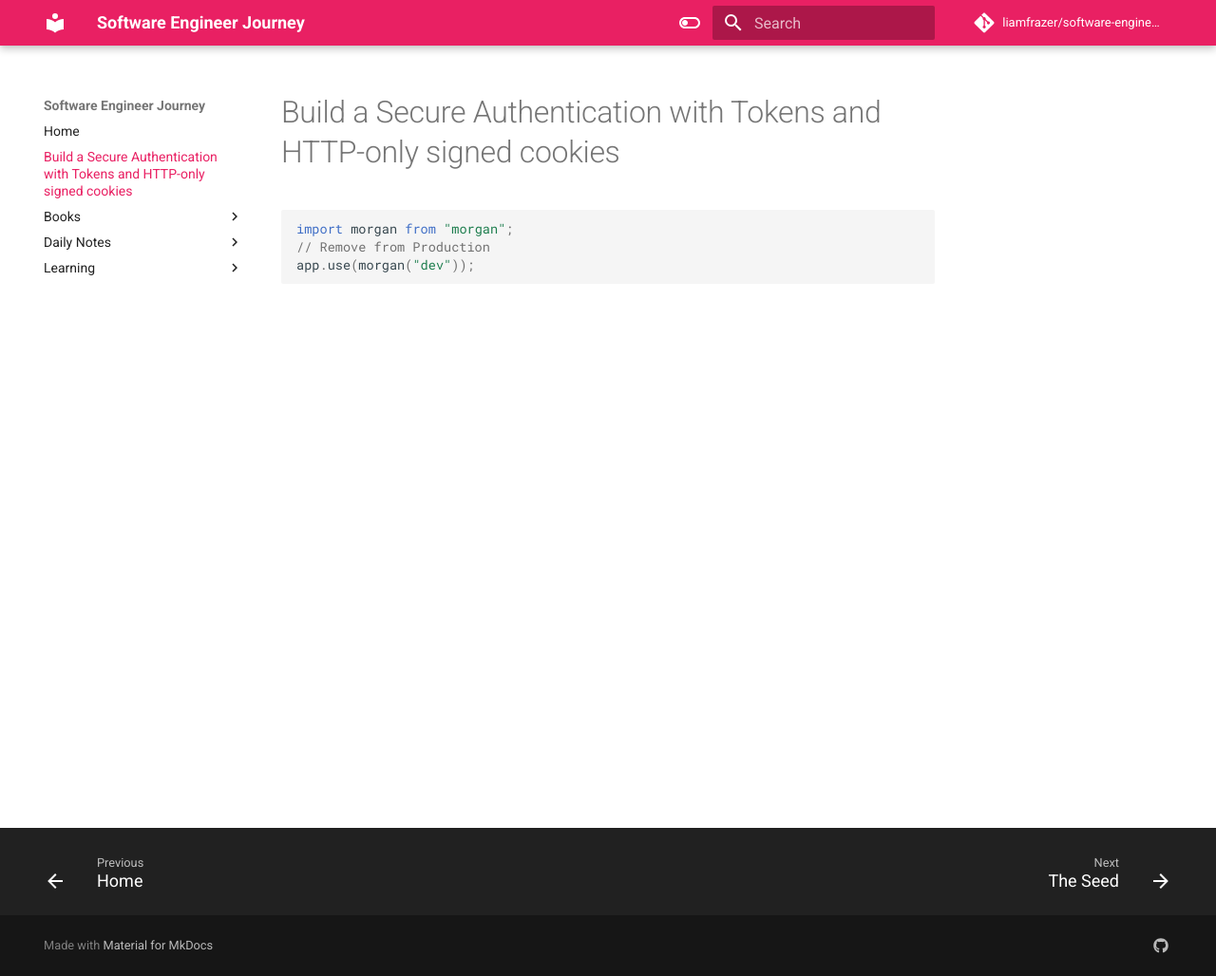
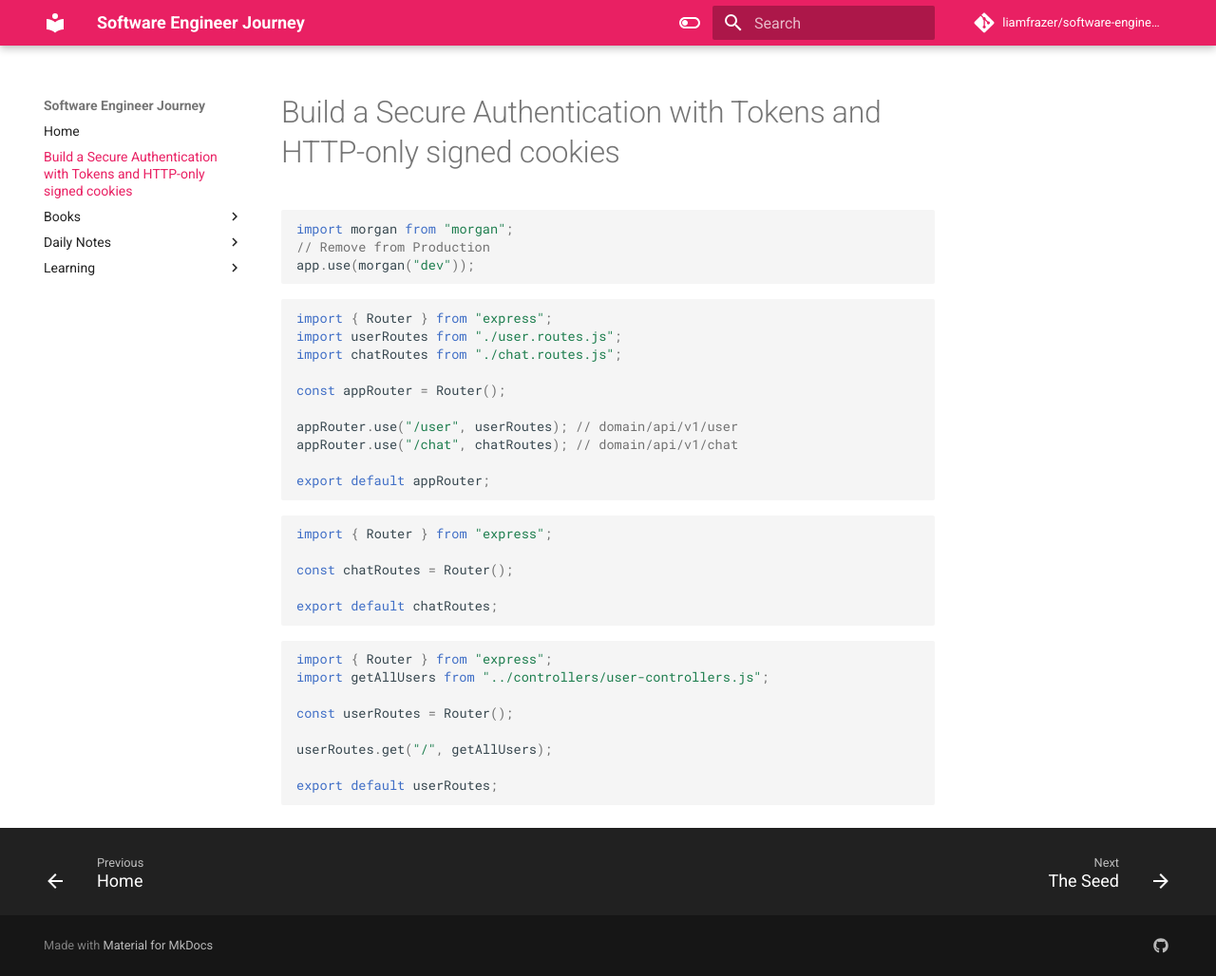
Before and after one commit to liamfrazer/software-engineer-journey, an MkDocs documentation site: the page built from docs/Build a Secure Authentication with Tokens and HTTP-only signed cookies.md, in a window 1280 px wide and 1028 px high. Shown: the whole window at 95% size. Built offline with MkDocs 1.6.1 and Material for MkDocs 9.7.7, drawn with Linux system fonts in a browser that asks for light colours; comment, search, counter and statistics services are not loaded.

Commit message:
vault backup: 2023-12-30 12:10:41

````diff
--- a/docs/Build a Secure Authentication with Tokens and HTTP-only signed cookies.md
+++ b/docs/Build a Secure Authentication with Tokens and HTTP-only signed cookies.md
@@ -11,3 +11,38 @@ import morgan from "morgan";
 // Remove from Production
 app.use(morgan("dev"));
 ```
+
+```jsx
+import { Router } from "express";
+import userRoutes from "./user.routes.js";
+import chatRoutes from "./chat.routes.js";
+
+const appRouter = Router();
+
+appRouter.use("/user", userRoutes); // domain/api/v1/user
+appRouter.use("/chat", chatRoutes); // domain/api/v1/chat
+
+export default appRouter;
+
+```
+
+```jsx
+import { Router } from "express";
+
+const chatRoutes = Router();
+
+export default chatRoutes;
+
+```
+
+```jsx
+import { Router } from "express";
+import getAllUsers from "../controllers/user-controllers.js";
+
+const userRoutes = Router();
+
+userRoutes.get("/", getAllUsers);
+
+export default userRoutes;
+
+```
````
